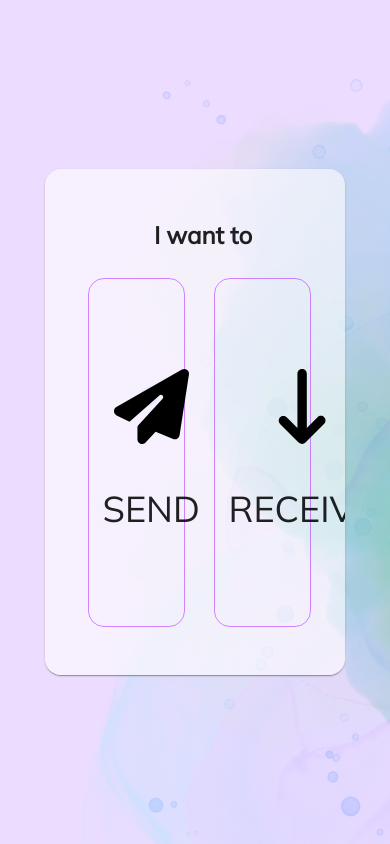
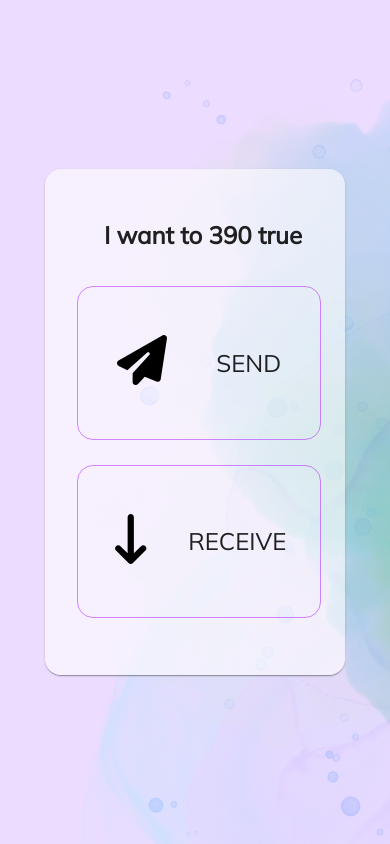
Before and after one commit to minghao912/Octopus-ui, a Next.js app: page / in a window 390 px wide. Built offline with nearby package versions, Linux system fonts and the light colour scheme.

Commit message:
fix: mobile mode vanishes after refresh

```diff
--- a/pages/index.tsx
+++ b/pages/index.tsx
@@ -22,14 +22,15 @@ enum SR {
 
 export default function Home() {
     const [_, width] = useWindowDimensions();
+    const isMobile = (width! < MAX_MOBILE_WIDTH);
 
-    const [isMobile, setIsMobile] = useState<boolean>(false);
+
     const [stepInfo, setStepInfo] = useState<[STEP, SR | null]>([STEP.ONE, null]);
     const [currentContent, setCurrentContent] = useState<JSX.Element>(_getContent(...stepInfo));
 
     useEffect(() => {
         if (width != null) {
-            setIsMobile(width < MAX_MOBILE_WIDTH);
+            // setIsMobile(width < MAX_MOBILE_WIDTH);
             setCurrentContent(_getContent(...stepInfo));
         }
     }, [width])
@@ -73,7 +74,7 @@ export default function Home() {
                         align="center"
                         gutterBottom
                     >
-                        I want to
+                        I want to {width} {isMobile ? "true" : "false"}
                     </Typography>
                 </Grid>
                 <Grid item sx={{ height: '80%' }}>
```
Also changed, not shown: pages/send-text.tsx (+4 -3 lines).
